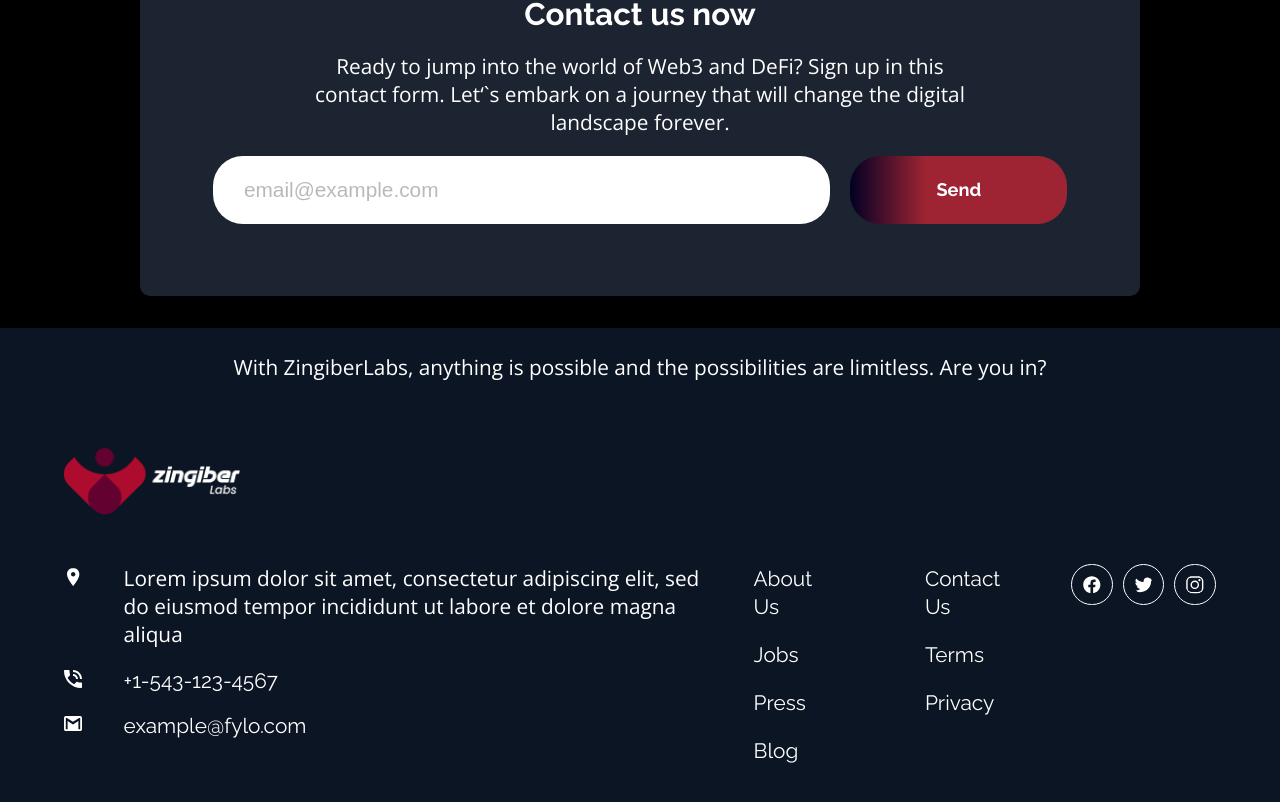
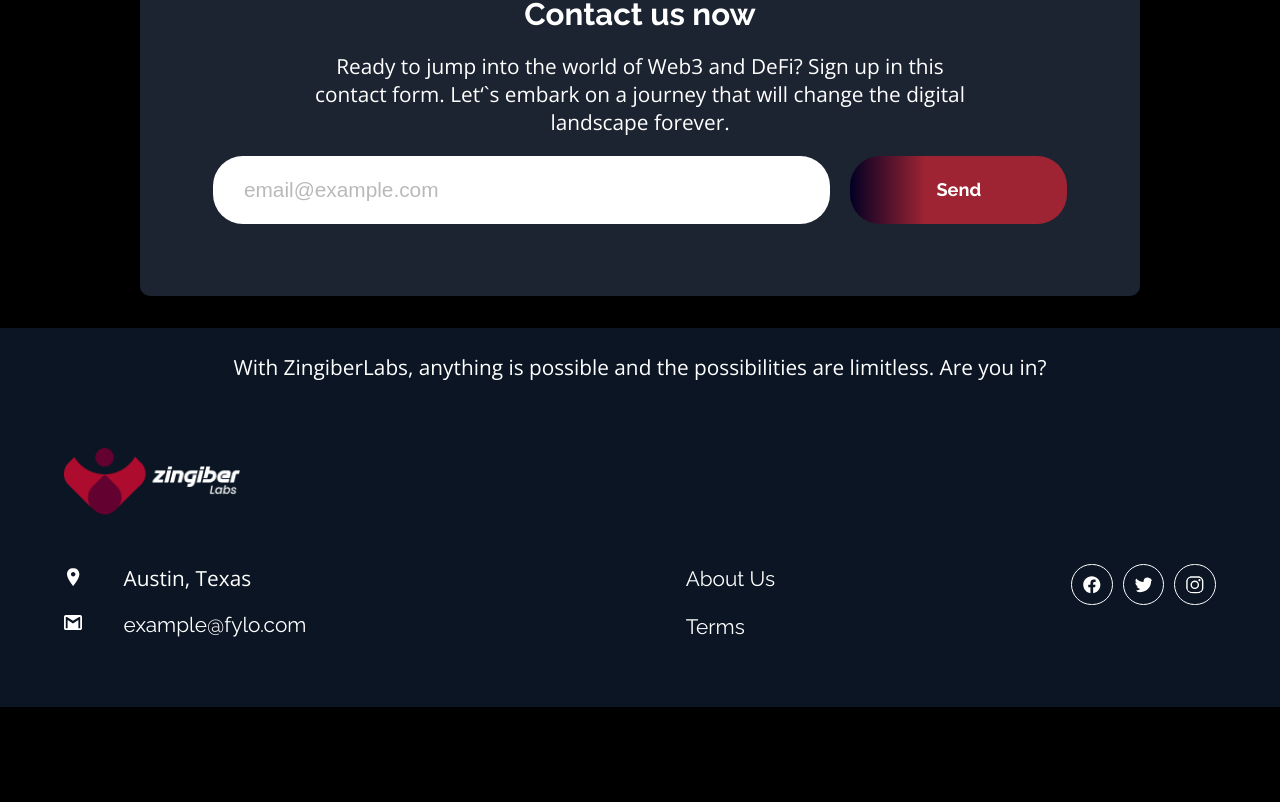
Before and after one commit to PaoAguilar/zingiberlabs-website, a Next.js app: page / in a window 1280 px wide. Shown: the part 3791-4593 px from the top of the page. After the commit the page ends 4498 px from the top, so only its background shows below. Built offline with nearby package versions, Linux system fonts and the light colour scheme.

Commit message:
delete some unused options in footer

```diff
--- a/components/Footer.tsx
+++ b/components/Footer.tsx
@@ -24,16 +24,9 @@ const Footer: FC = () => {
         <address>
           <div className={styles.flex}>
             <Icon src="location" />
-            <p>
-              Lorem ipsum dolor sit amet, consectetur adipiscing elit, sed do
-              eiusmod tempor incididunt ut labore et dolore magna aliqua
-            </p>
+            <p>Austin, Texas</p>
           </div>
           <div className={styles.wrapper}>
-            <div className={styles.flex}>
-              <Icon src="phone" />
-              <a href="tel:+1-543-123-4567">+1-543-123-4567</a>
-            </div>
             <div className={styles.flex}>
               <Icon src="email" />
               <a href="mailto:example@fylo.com">example@fylo.com</a>
@@ -97,12 +90,4 @@ const Icon: FC<{
   />
 );
 
-const links = [
-  "About Us",
-  "Jobs",
-  "Press",
-  "Blog",
-  "Contact Us",
-  "Terms",
-  "Privacy",
-];
+const links = ["About Us", "Terms"];
```
